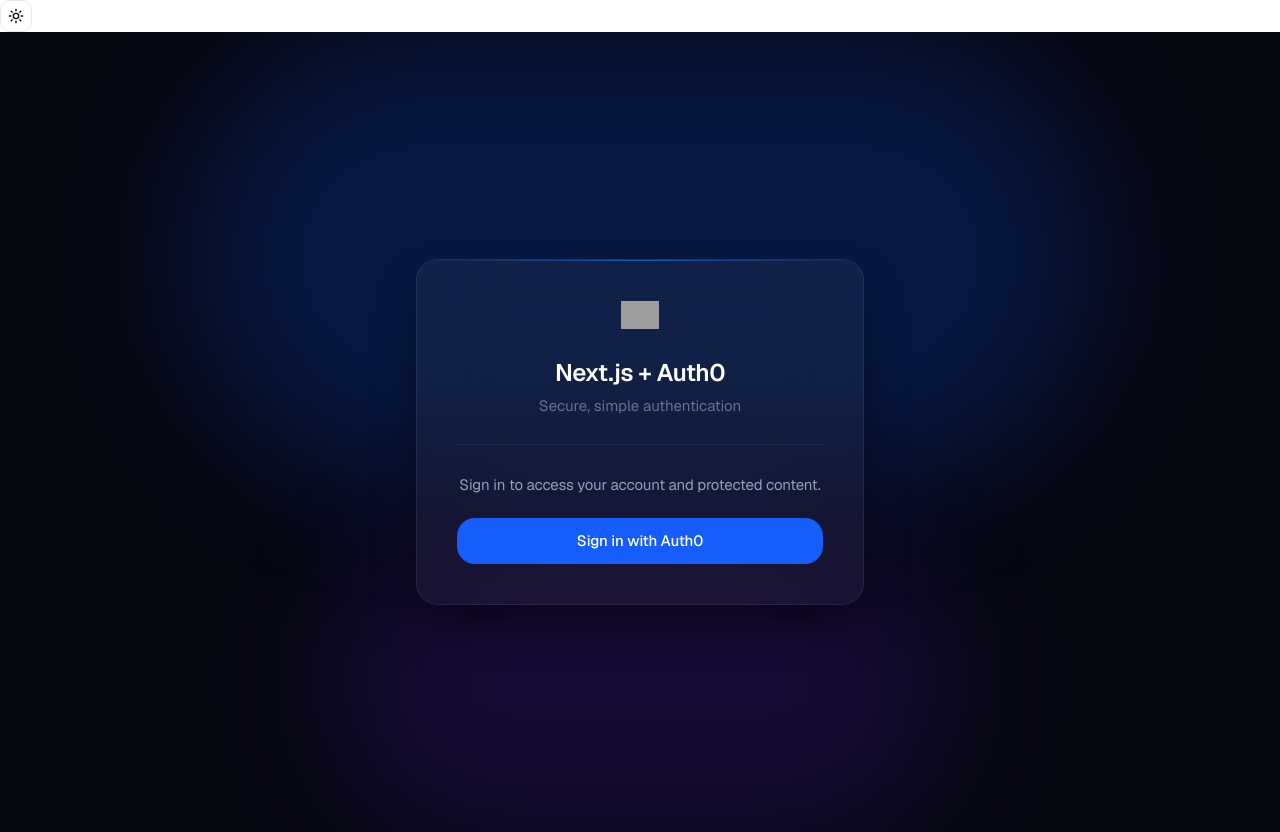
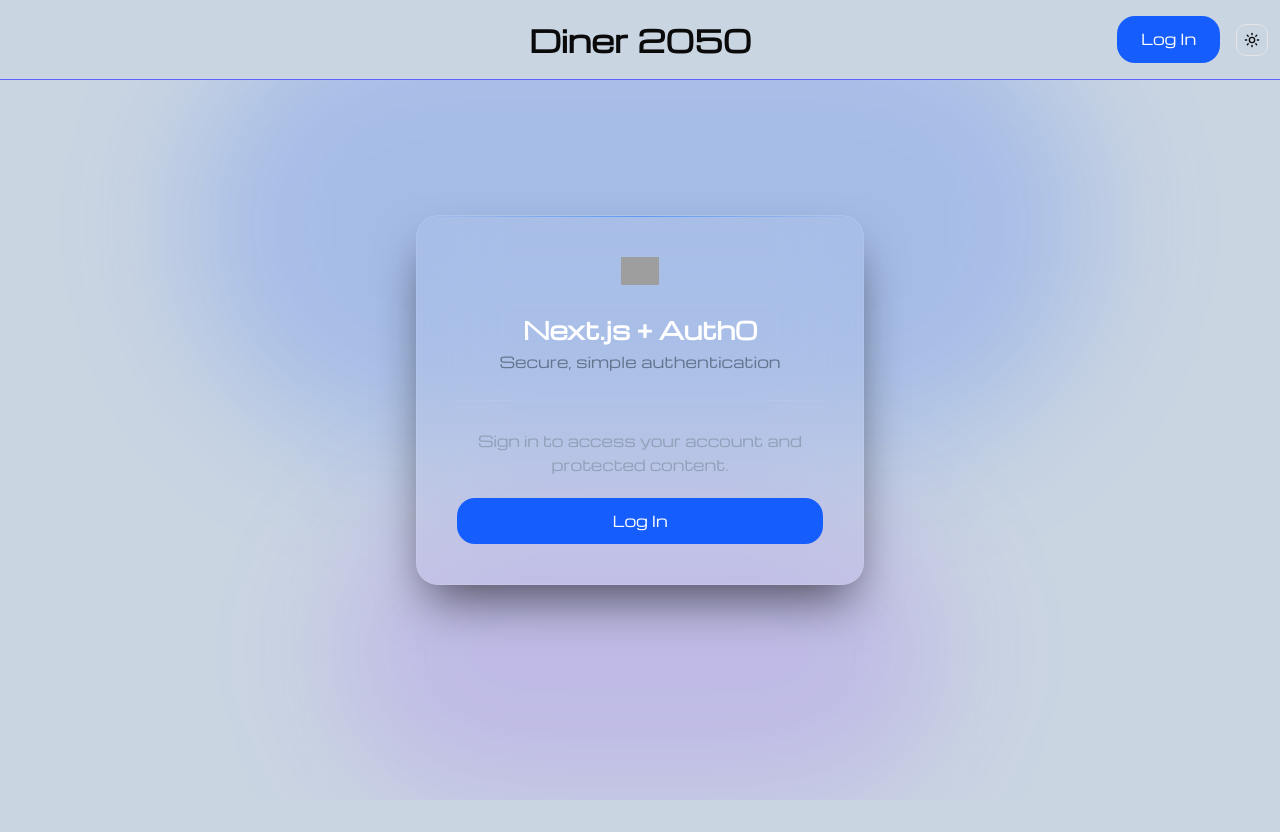
Before and after one commit to szeyoong-low/diner2050, a Next.js app in the folder frontend/: page / in a window 1280 px wide. After the commit the page ends 800 px from the top, so only its background shows below. Built offline with nearby package versions, Linux system fonts and the light colour scheme; no server answers; grey boxes are pictures that could not be loaded.

Commit message:
Frontend: Header

```diff
--- a/frontend/app/globals.css
+++ b/frontend/app/globals.css
@@ -49,7 +49,7 @@
 }
 
 :root {
-  --background: oklch(1 0 0);
+  --background: oklch(86.9% 0.022 252.894);
   --foreground: oklch(0.145 0 0);
   --card: oklch(1 0 0);
   --card-foreground: oklch(0.145 0 0);
@@ -84,7 +84,7 @@
 }
 
 .dark {
-  --background: oklch(0.145 0 0);
+  --background: oklch(0.1377 0.0228 272.65);
   --foreground: oklch(0.985 0 0);
   --card: oklch(0.205 0 0);
   --card-foreground: oklch(0.985 0 0);
--- a/frontend/app/layout.tsx
+++ b/frontend/app/layout.tsx
@@ -1,17 +1,12 @@
 import type { Metadata } from "next";
-import { Geist, Geist_Mono } from "next/font/google";
+import { Michroma } from "next/font/google";
 import "./globals.css";
 import { ThemeProvider } from "@/components/ui/theme-provider";
-import { ModeToggle } from "@/components/ui/mode-toggle";
 import { Auth0Provider } from "@auth0/nextjs-auth0/client";
+import Header from "@/components/global/header";
 
-const geistSans = Geist({
-  variable: "--font-geist-sans",
-  subsets: ["latin"],
-});
-
-const geistMono = Geist_Mono({
-  variable: "--font-geist-mono",
+const michroma = Michroma({
+  weight: '400',
   subsets: ["latin"],
 });
 
@@ -28,7 +23,7 @@ export default function RootLayout({
   return (
     <html
       lang="en"
-      className={`${geistSans.variable} ${geistMono.variable} h-full antialiased`}
+      className={`${michroma.className} h-full antialiased`}
       suppressHydrationWarning
     >
       <body className="min-h-full flex flex-col">
@@ -39,9 +34,7 @@ export default function RootLayout({
             enableSystem
             disableTransitionOnChange
           >
-            <header>
-              <ModeToggle />
-            </header>
+            <Header />
             {children}
           </ThemeProvider>
         </Auth0Provider>
--- a/frontend/app/page.tsx
+++ b/frontend/app/page.tsx
@@ -9,7 +9,7 @@ export default async function Home() {
   const user = session?.user;
 
   return (
-    <main className="min-h-screen bg-[#060812] flex items-center justify-center px-6 py-12 relative overflow-hidden">
+    <main className="min-h-screen flex items-center justify-center px-6 py-12 relative overflow-hidden">
       <div className="absolute top-0 left-1/2 -translate-x-1/2 w-150 md:w-225 h-75 md:h-112.5 bg-blue-600/20 rounded-full blur-3xl pointer-events-none" />
       <div className="absolute bottom-0 left-1/2 -translate-x-1/2 w-100 md:w-150 h-50 md:h-75 bg-violet-600/15 rounded-full blur-3xl pointer-events-none" />
 
--- a/frontend/components/auth0/LoginButton.tsx
+++ b/frontend/components/auth0/LoginButton.tsx
@@ -8,7 +8,7 @@ export default function LoginButton() {
       href="/auth/login"
       className="w-full text-center inline-block px-6 py-3 bg-blue-600 hover:bg-blue-500 text-white font-medium rounded-2xl text-[15px] tracking-[-0.01em] transition-all duration-200 hover:shadow-lg hover:shadow-blue-600/30 hover:-translate-y-px active:translate-y-0 focus:outline-none focus:ring-2 focus:ring-blue-500/50"
     >
-      Sign in with Auth0
+      Log In
     </Link>
   );
 }
--- a/frontend/components/auth0/LogoutButton.tsx
+++ b/frontend/components/auth0/LogoutButton.tsx
@@ -8,7 +8,7 @@ export default function LogoutButton() {
       href="/auth/logout"
       className="w-full text-center inline-block px-6 py-3 bg-white/4 hover:bg-red-500/10 text-slate-300 hover:text-red-400 font-medium rounded-2xl text-[15px] tracking-[-0.01em] border border-white/8 hover:border-red-500/20 transition-all duration-200 focus:outline-none"
     >
-      Sign out
+      Log Out
     </Link>
   );
 }
--- /dev/null
+++ b/frontend/components/global/header.tsx
@@ -0,0 +1,27 @@
+import { ModeToggle } from "@/components/ui/mode-toggle";
+import LoginButton from "../auth0/LoginButton";
+import { auth0 } from "@/lib/auth0";
+import LogoutButton from "../auth0/LogoutButton";
+import Logo from "../global/logo";
+
+
+export default async function Header() {
+    const session = await auth0.getSession();
+    const user = session?.user;
+
+    return (
+        <div className="flex justify-center items-center min-w-full h-20 bg-inherit border-b border-indigo-500 p-2 fixed top-0 z-10">
+            <Logo />
+
+            <div className="flex flex-row items-center gap-4 absolute right-3">
+                {user ? (
+                    <LogoutButton />
+                ) : (
+                    <LoginButton />
+                )}
+
+                <ModeToggle />
+            </div>
+        </div>
+    );
+}
--- /dev/null
+++ b/frontend/components/global/logo.tsx
@@ -0,0 +1,12 @@
+import Link from "next/link";
+
+
+export default function Logo() {
+    return (
+        <div>
+            <h1 className="font-bold text-3xl">
+                <Link href="/">Diner 2050</Link>
+            </h1>
+        </div>
+    );
+}
--- a/frontend/package.json
+++ b/frontend/package.json
@@ -19,6 +19,7 @@
     "react": "19.2.4",
     "react-dom": "19.2.4",
     "shadcn": "^4.1.0",
+    "tailwind": "^4.0.0",
     "tailwind-merge": "^3.5.0",
     "tw-animate-css": "^1.4.0"
   },
```
Also changed, not shown: 1 other file (tests, documents, lock files or other folders).
